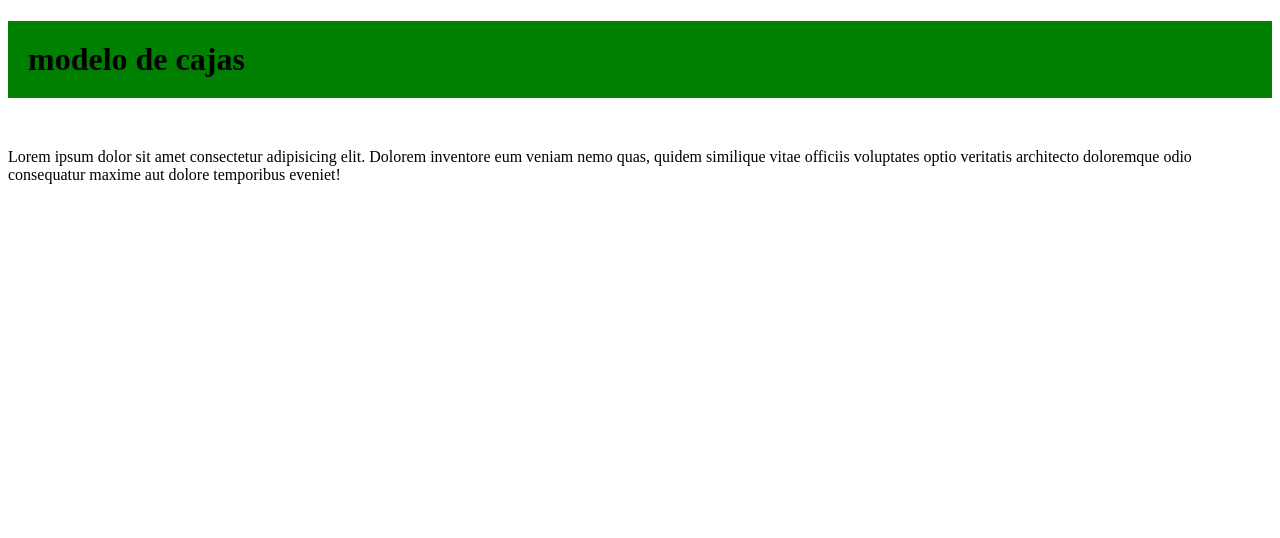
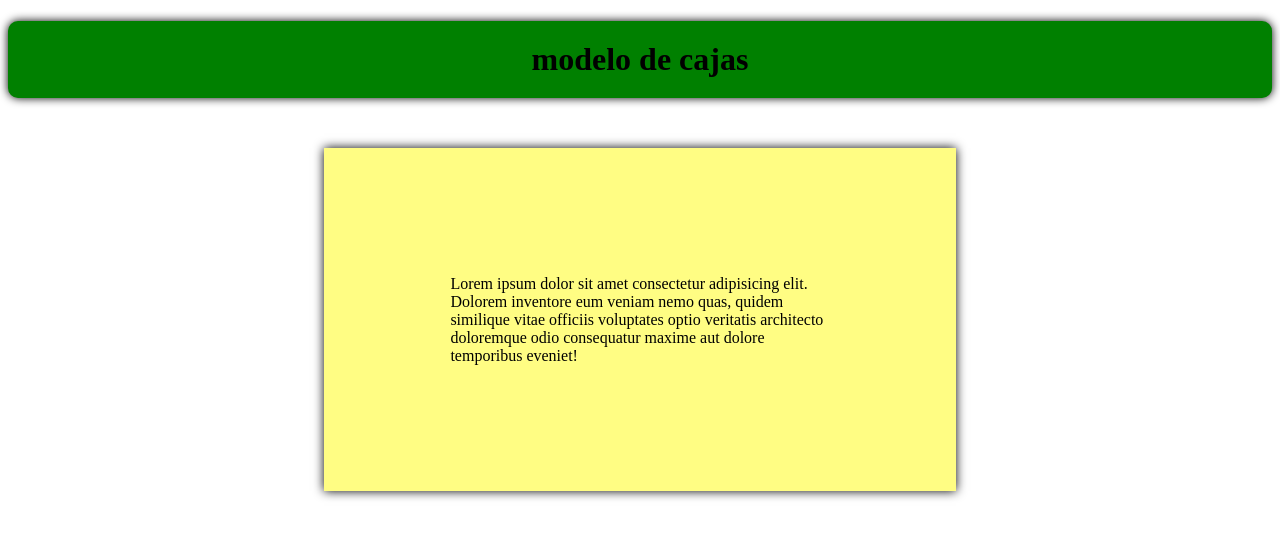
Before and after one commit to stredes/proyectos_fullstack_2, a website: page 20-08/index.html in a window 1280 px wide. Drawn offline with Linux system fonts and the light colour scheme.

Commit message:
reajuste

```diff
--- a/20-08/index.html
+++ b/20-08/index.html
@@ -17,7 +17,19 @@
                 padding-right: 20px; /*en resumen puedes hacer padding: 20px;*/
                 padding-top: 20px;
                 padding-bottom: 20px;
-                margin-bottom: 50px;
+                margin-bottom: 50px;  /* margen */
+                text-align: center; /* centrar */
+                border-radius: 10px; /* borde en la caja */
+                box-shadow: 0 0 10px black; /* sombre en la caja */
+            }
+            .etiqueta-amarilla{
+                background-color: rgba(255, 251, 27, 0.541);
+                padding: 10%;
+                margin-left: 25%;
+                margin-right: 25%;
+                margin-bottom: 60px;  /* margen */
+                text-align: center , 100px  ; /* centrar */
+                box-shadow: 0 0 10px black; /* sombre en la caja */
             }
 
 
@@ -26,7 +38,7 @@
     <main>
         <!-- asi se comenta en html-->
         <h1>modelo de cajas</h1>
-        <p>Lorem ipsum dolor sit amet consectetur adipisicing elit. Dolorem inventore eum veniam nemo quas, quidem similique vitae officiis voluptates optio veritatis architecto doloremque odio consequatur maxime aut dolore temporibus eveniet!</p>
+        <p class="etiqueta-amarilla">Lorem ipsum dolor sit amet consectetur adipisicing elit. Dolorem inventore eum veniam nemo quas, quidem similique vitae officiis voluptates optio veritatis architecto doloremque odio consequatur maxime aut dolore temporibus eveniet!</p>
     </main>
     <footer>
 
```
